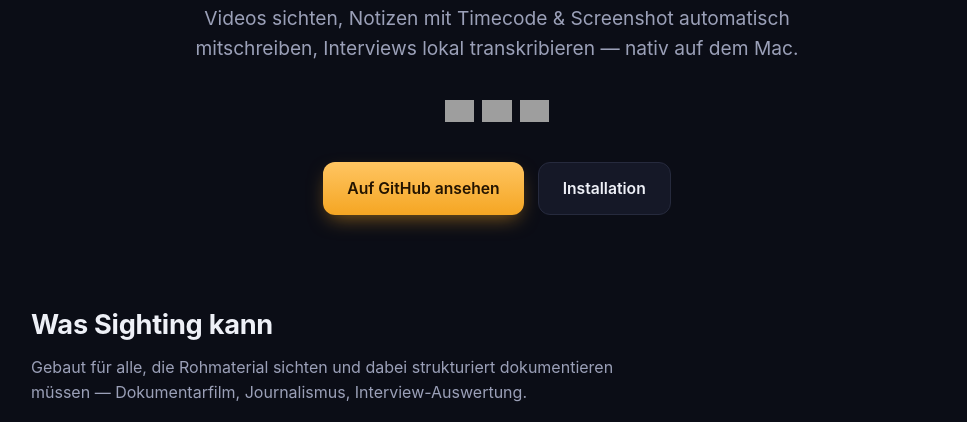
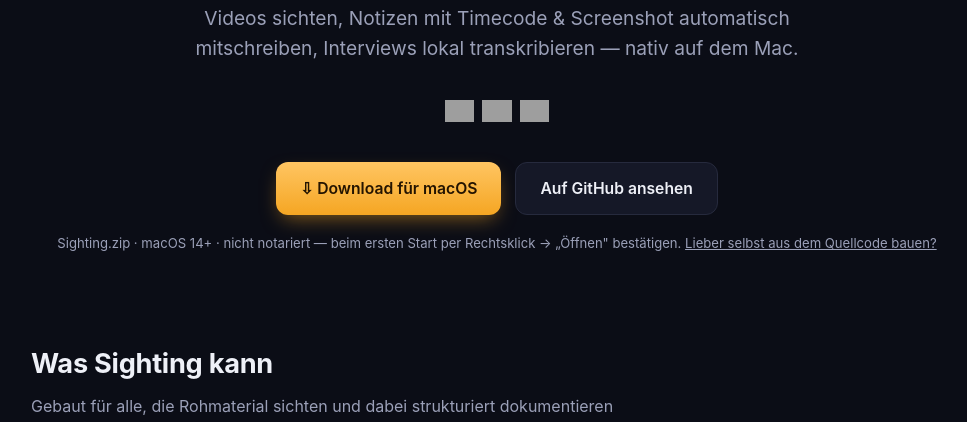
Before and after one commit to fmatsch/sighting, a plain HTML site: page docs/index.html in a window 1280 px wide. Shown: the part 350-772 px from the top of the page, without its empty margins (143-1110 px from the left). Drawn offline with Linux system fonts and the light colour scheme; grey boxes are pictures that could not be loaded.

Commit message:
Add download button linking to the v1.0.0 release build

```diff
--- a/docs/index.html
+++ b/docs/index.html
@@ -78,6 +78,14 @@
     color: var(--text);
     border: 1px solid var(--border);
   }
+
+  .download-note {
+    margin: 18px 0 0;
+    font-size: 0.82rem;
+    color: var(--text-dim);
+  }
+  .download-note a { color: var(--text-dim); text-decoration: underline; }
+  .download-note a:hover { color: var(--accent); }
 
   section { padding: 56px 0; }
   section.features { padding-top: 24px; }
@@ -208,9 +216,13 @@
     <img src="https://img.shields.io/badge/swift-6.3-orange.svg" alt="Swift 6.3">
   </div>
   <div class="cta-row">
-    <a class="btn btn-primary" href="https://github.com/fmatsch/sighting">Auf GitHub ansehen</a>
-    <a class="btn btn-secondary" href="#start">Installation</a>
+    <a class="btn btn-primary" href="https://github.com/fmatsch/sighting/releases/download/v1.0.0/Sighting.zip">⇩ Download für macOS</a>
+    <a class="btn btn-secondary" href="https://github.com/fmatsch/sighting">Auf GitHub ansehen</a>
   </div>
+  <p class="download-note">
+    Sighting.zip · macOS 14+ · nicht notariert — beim ersten Start per Rechtsklick → „Öffnen" bestätigen.
+    <a href="#start">Lieber selbst aus dem Quellcode bauen?</a>
+  </p>
 </header>
 
 <div class="wrap">
```
Also changed, not shown: README.md.
